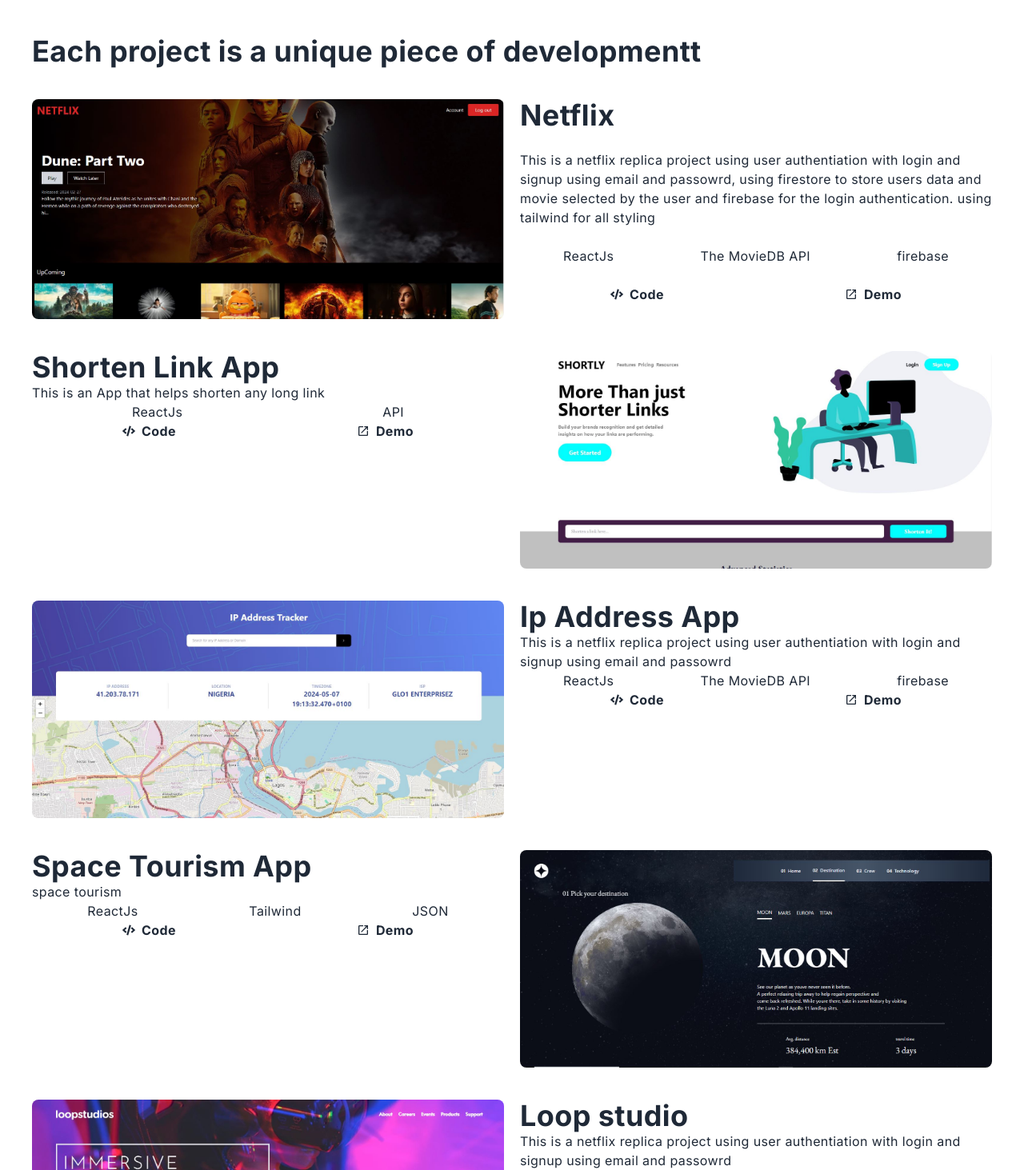
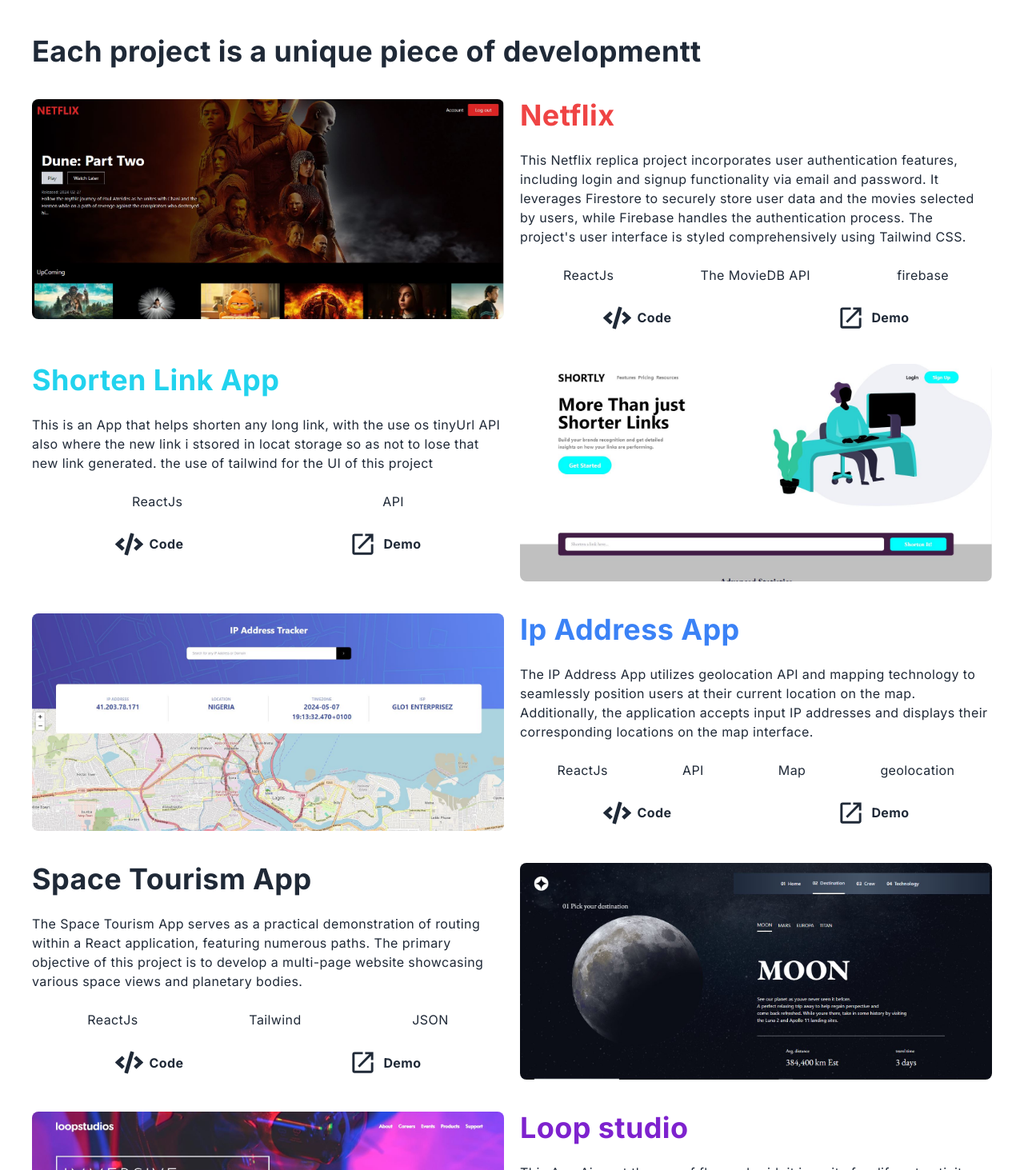
Before and after one commit to Torycd/victory, a Next.js app: page / in a window 1280 px wide. Shown: the part 1407-2870 px from the top of the page at 80% size. Built offline with nearby package versions, Linux system fonts and the light colour scheme.

Commit message:
project done

```diff
--- a/components/ProjectItem.jsx
+++ b/components/ProjectItem.jsx
@@ -19,12 +19,14 @@
         </div>
         {/* Details of Projects */}
         <div className="col-span-1 space-y-6">
-          <h2>Netflix</h2>
+          <h2 className="text-red-500">Netflix</h2>
           <p>
-            This is a netflix replica project using user authentiation with
-            login and signup using email and passowrd, using firestore to store
-            users data and movie selected by the user and firebase for the login
-            authentication. using tailwind for all styling
+            This Netflix replica project incorporates user authentication
+            features, including login and signup functionality via email and
+            password. It leverages Firestore to securely store user data and the
+            movies selected by users, while Firebase handles the authentication
+            process. The project&apos;s user interface is styled comprehensively
+            using Tailwind CSS.
           </p>
           <div className="flex justify-around">
             <p>ReactJs</p>
@@ -32,12 +34,20 @@
             <p>firebase</p>
           </div>
           <div className="font-bold flex justify-around">
-            <a href="https://github.com/Torycd/netflix" target="_blank" className="flex items-center gap-2">
-              <FaCode />
+            <a
+              href="https://github.com/Torycd/netflix"
+              target="_blank"
+              className="flex items-center gap-2"
+            >
+              <FaCode size={35} />
               <span>Code</span>
             </a>
-            <a href="https://netflix-rho-gold.vercel.app/" target="_blank" className="flex items-center gap-2">
-              <MdOpenInNew />
+            <a
+              href="https://netflix-rho-gold.vercel.app/"
+              target="_blank"
+              className="flex items-center gap-2"
+            >
+              <MdOpenInNew size={35} />
               <span>Demo</span>
             </a>
           </div>
@@ -46,20 +56,33 @@
 
       {/* shortly */}
       <div className="grid md:grid-cols-2 gap-5">
-        <div className="col-span-1">
-          <h2>Shorten Link App</h2>
-          <p>This is an App that helps shorten any long link</p>
+        <div className="col-span-1 space-y-6">
+          <h2 className="text-cyan-400">Shorten Link App</h2>
+          <p>
+            This is an App that helps shorten any long link, with the use os
+            tinyUrl API also where the new link i stsored in locat storage so as
+            not to lose that new link generated. the use of tailwind for the UI
+            of this project
+          </p>
           <div className="flex justify-around">
             <p>ReactJs</p>
             <p>API</p>
           </div>
           <div className="font-bold flex justify-around">
-            <a href="https://github.com/Torycd/shortlyapi" target="_blank" className="flex items-center gap-2">
-              <FaCode />
+            <a
+              href="https://github.com/Torycd/shortlyapi"
+              target="_blank"
+              className="flex items-center gap-2"
+            >
+              <FaCode size={35} />
               <span>Code</span>
             </a>
-            <a href="https://shortlyapi-smoky.vercel.app/" target="_blank" className="flex items-center gap-2">
-              <MdOpenInNew />
+            <a
+              href="https://shortlyapi-smoky.vercel.app/"
+              target="_blank"
+              className="flex items-center gap-2"
+            >
+              <MdOpenInNew size={35} />
               <span>Demo</span>
             </a>
           </div>
@@ -80,24 +103,35 @@
           />
         </div>
         {/* Details of Projects */}
-        <div className="col-span-1">
-          <h2>Ip Address App</h2>
+        <div className="col-span-1 space-y-6">
+          <h2 className="text-blue-500">Ip Address App</h2>
           <p>
-            This is a netflix replica project using user authentiation with
-            login and signup using email and passowrd
+            The IP Address App utilizes geolocation API and mapping technology
+            to seamlessly position users at their current location on the map.
+            Additionally, the application accepts input IP addresses and
+            displays their corresponding locations on the map interface.
           </p>
           <div className="flex justify-around">
             <p>ReactJs</p>
-            <p>The MovieDB API</p>
-            <p>firebase</p>
+            <p>API</p>
+            <p>Map</p>
+            <p>geolocation</p>
           </div>
           <div className="font-bold flex justify-around">
-            <a href="https://github.com/Torycd/ipaddress" target="_blank" className="flex items-center gap-2">
-              <FaCode />
+            <a
+              href="https://github.com/Torycd/ipaddress"
+              target="_blank"
+              className="flex items-center gap-2"
+            >
+              <FaCode size={35} />
               <span>Code</span>
             </a>
-            <a href="https://ipaddress-eta.vercel.app/" target="_blank" className="flex items-center gap-2">
-              <MdOpenInNew />
+            <a
+              href="https://ipaddress-eta.vercel.app/"
+              target="_blank"
+              className="flex items-center gap-2"
+            >
+              <MdOpenInNew size={35} />
               <span>Demo</span>
             </a>
           </div>
@@ -106,10 +140,13 @@
 
       {/* Space Tourism APP */}
       <div className="grid md:grid-cols-2 gap-5">
-        <div className="col-span-1">
+        <div className="col-span-1 space-y-6">
           <h2>Space Tourism App</h2>
           <p>
-            space tourism
+            The Space Tourism App serves as a practical demonstration of routing
+            within a React application, featuring numerous paths. The primary
+            objective of this project is to develop a multi-page website
+            showcasing various space views and planetary bodies.
           </p>
           <div className="flex justify-around">
             <p>ReactJs</p>
@@ -117,12 +154,20 @@
             <p>JSON</p>
           </div>
           <div className="font-bold flex justify-around">
-            <a href="https://github.com/Torycd/spacetravel" target="_blank" className="flex items-center gap-2">
-              <FaCode />
+            <a
+              href="https://github.com/Torycd/spacetravel"
+              target="_blank"
+              className="flex items-center gap-2"
+            >
+              <FaCode size={35} />
               <span>Code</span>
             </a>
-            <a href="https://spacetravel-six.vercel.app/" target="_blank" className="flex items-center gap-2">
-              <MdOpenInNew />
+            <a
+              href="https://spacetravel-six.vercel.app/"
+              target="_blank"
+              className="flex items-center gap-2"
+            >
+              <MdOpenInNew size={35} />
               <span>Demo</span>
             </a>
           </div>
@@ -143,11 +188,11 @@
           />
         </div>
         {/* Details of Projects */}
-        <div className="col-span-1">
-          <h2>Loop studio</h2>
+        <div className="col-span-1 space-y-6">
+          <h2 className="text-purple-700">Loop studio</h2>
           <p>
-            This is a netflix replica project using user authentiation with
-            login and signup using email and passowrd
+            This App Aims at the use of flex and grid, it is a site for difrrent
+            activity
           </p>
           <div className="flex justify-around">
             <p>ReactJs</p>
@@ -155,12 +200,20 @@
             <p>firebase</p>
           </div>
           <div className="font-bold flex justify-around">
-            <a href="https://github.com/Torycd/loopstudio" target="" className="flex items-center gap-2">
-              <FaCode />
+            <a
+              href="https://github.com/Torycd/loopstudio"
+              target=""
+              className="flex items-center gap-2"
+            >
+              <FaCode size={35} />
               <span>Code</span>
             </a>
-            <a href="https://loopstudio-nine-plum.vercel.app/" target="" className="flex items-center gap-2">
-              <MdOpenInNew />
+            <a
+              href="https://loopstudio-nine-plum.vercel.app/"
+              target=""
+              className="flex items-center gap-2"
+            >
+              <MdOpenInNew size={35} />
               <span>Demo</span>
             </a>
           </div>
```
